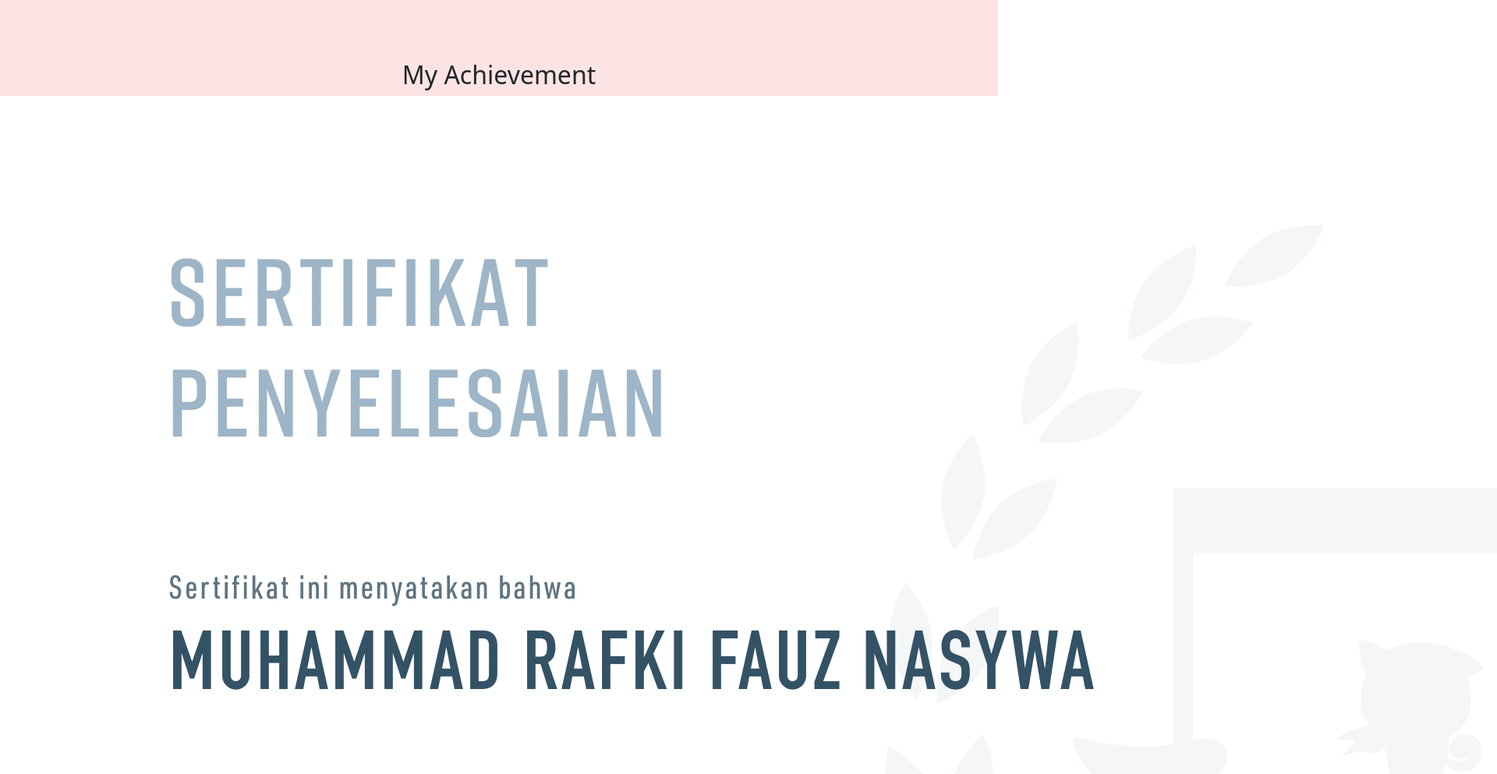
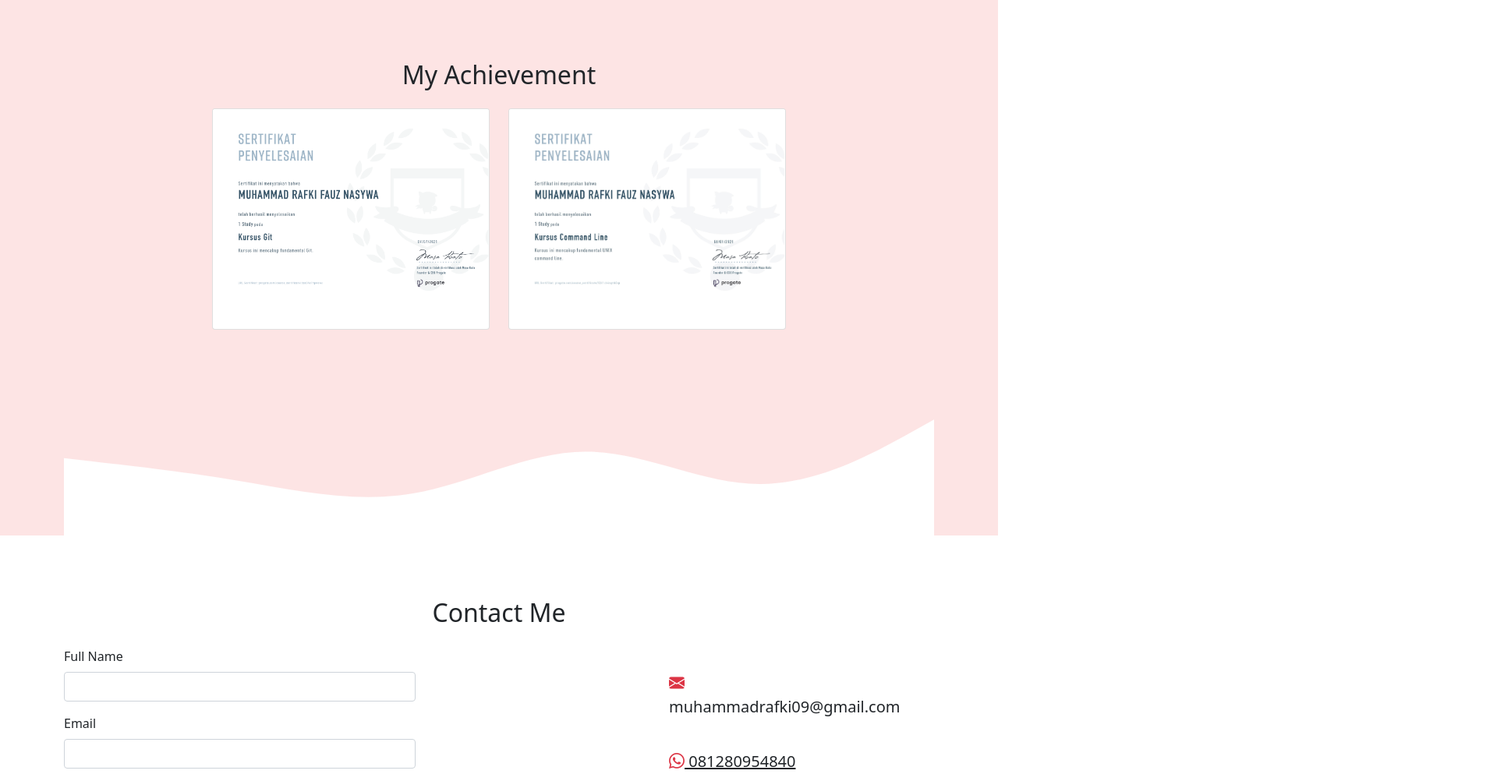
Before and after one commit to rafkifn/rafkifn.github.io, a plain HTML site: page index.html in a window 1280 px wide. Shown: the part 2151-3144 px from the top of the page at 78% size, 1920 px wide, since content can reach past the window. Drawn offline with nearby package versions, Linux system fonts and the light colour scheme.

Commit message:
indexhtml

```diff
--- a/index.html
+++ b/index.html
@@ -140,28 +140,40 @@
 
      <!--achievement-->
     <section id="Achievement">
-<div id="achievement" class="text-center paddsection">
-
       <div class="container">
-            <div class="section-title text-center">
+        <div class="row text-center mb-3">
+          <div class="col">
             <h2>My Achievement</h2>
           </div>
         </div>
-                    <div class="achievement-container">
+        <div class="row justify-content-center">
+          <div class="col-md-4 mb-3">
+            <div class="card" data-aos="flip-left" data-aos-duration="500" data-aos-delay="100">
+              <img  src="img/achievement/satu1.png" class="card-img-top" alt="img" /></a>
+              <div class="card-body">
 
-            <div class="col-lg-4 col-md-6 achievement-thumbnail all skill-academy">
-                            <a class="popup-img" href="img/achievement/satu1.png">
-                                <img src="img/achievement/satu1.png" alt="img">
-                            </a>
+              </div>
+            </div>
           </div>
 
 
-            <div class="col-lg-4 col-md-6 achievement-thumbnail all skill-academy">
-                            <a class="popup-img" href="img/achievement/dua5.png">
-                                <img src="img/achievement/dua5.png" alt="img">
-                            </a>
+          <div class="col-md-4 mb-3">
+            <div class="card" data-aos="flip-left" data-aos-duration="500" data-aos-delay="100">
+              <img  src="img/achievement/dua5.png" class="card-img-top" alt="img" /></a>
+              <div class="card-body">
+
               </div>
+            </div>
+          </div>
+      <svg xmlns="http://www.w3.org/2000/svg" viewBox="0 0 1440 320">
+        <path
+          fill="#ffffff"
+          fill-opacity="1"
+          d="M0,192L48,197.3C96,203,192,213,288,229.3C384,245,480,267,576,250.7C672,235,768,181,864,181.3C960,181,1056,235,1152,234.7C1248,235,1344,181,1392,154.7L1440,128L1440,320L1392,320C1344,320,1248,320,1152,320C1056,320,960,320,864,320C768,320,672,320,576,320C480,320,384,320,288,320C192,320,96,320,48,320L0,320Z"
+        ></path>
+      </svg>
     </section>
+
     <!--end achivement-->
 
 
```
Lines whose indentation alone changed are shown as unchanged.
